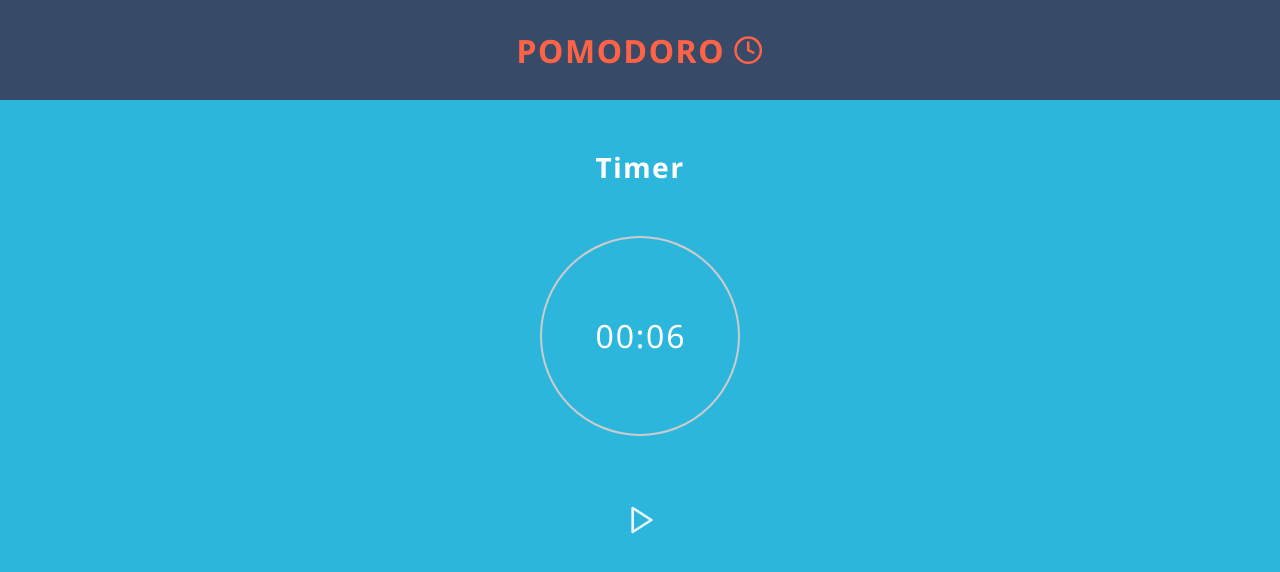
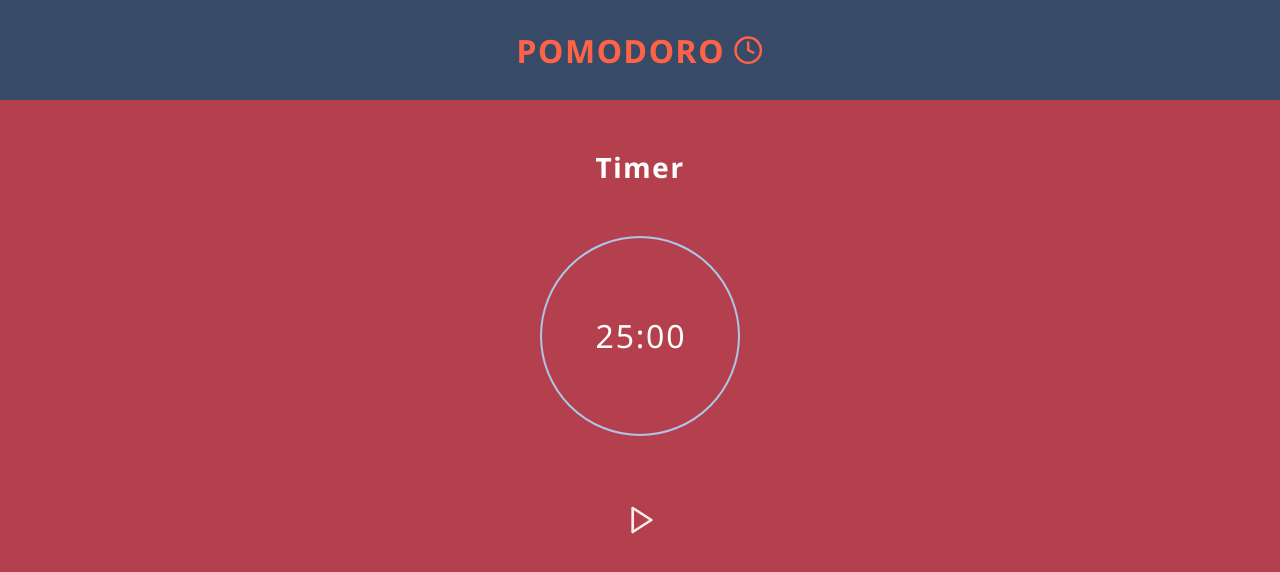
Before and after one commit to Rykasa/pomodoro-timer, a React (Vite) app: page / in a window 1280 px wide. Shown: the top 572 px of the page. Built offline with nearby package versions, Linux system fonts and the light colour scheme.

Commit message:
add notification song

```diff
--- a/src/App.tsx
+++ b/src/App.tsx
@@ -1,5 +1,3 @@
-import { FiClock, FiX, FiPlay, FiPause } from 'react-icons/fi'
-import { Countdown } from './components/Countdown'
 import { Header } from './components/Header'
 import { Timer } from './components/Timer'
 import { CountdownProvider } from './contexts/countdownContext'
--- a/src/components/Header/styles.ts
+++ b/src/components/Header/styles.ts
@@ -5,6 +5,7 @@ export const Header = styled.header`
   align-items: center;
   justify-content: center;
   gap: .5rem;
+
   background-color: var(--color-1);
   width: 100%;
   color: tomato;
--- a/src/components/Timer/styles.ts
+++ b/src/components/Timer/styles.ts
@@ -43,7 +43,7 @@ export const TimeWrapper = styled.div`
 
 export const ProgressBar = styled.div<{isActive: boolean, hadBreak: boolean}>`
   background-color: transparent;
-  border: 2px solid #ccc;
+  border: 2px solid var(--color-2);
   border-radius: 50%;
   width: 200px;
   height: 200px;
--- a/src/contexts/CountdownContext.tsx
+++ b/src/contexts/CountdownContext.tsx
@@ -18,7 +18,7 @@ let countdownTimeout: NodeJS.Timeout
 export const CountdownContext = createContext({} as CountdownContextData)
 
 export function CountdownProvider({children}: CountdownProviderProps){
-  const [time, setTime] = useState(0.1 * 60)
+  const [time, setTime] = useState(25 * 60)
   const [isActive, setIsActive] = useState(false)
   const [hasFinished, setHasFinished] = useState(false)
   const [hadBreak, setHadBreak] = useState(false)
@@ -31,20 +31,20 @@ export function CountdownProvider({children}: CountdownProviderProps){
     }else if(isActive && time === 0){
       setHasFinished(true)
       setIsActive(false)
+      new Audio('/src/assets/notification.mp3').play()
     }
   }, [isActive, time])
 
   useEffect(() =>{
     if(hasFinished && !hadBreak){
-      setTime(0.05 * 60)
+      setTime(5 * 60)
       setIsActive(true)
       setHasFinished(false)
       setHadBreak(true)
       const delay = new Date().getTime() + 2000
       while(parseInt(new Date().toString()) < delay){}
-      console.log(delay)
     }else if(hasFinished && time === 0){
-      setTime(0.1 * 60)
+      setTime(25 * 60)
       setHasFinished(false)
       setHadBreak(false)
     }
@@ -56,7 +56,7 @@ export function CountdownProvider({children}: CountdownProviderProps){
 
   function stopCountdown(){
     clearTimeout(countdownTimeout)
-    setTime(0.1 * 60)
+    setTime(25 * 60)
     setIsActive(false)
     setHasFinished(false)
     setHadBreak(false)
--- a/src/styles/global.ts
+++ b/src/styles/global.ts
@@ -13,25 +13,15 @@ export const GlobalStyles = createGlobalStyle`
     --primary-color-3: hsl(353, 79%, 21%);
     --primaty-color-4: hsl(353, 78%, 16%);
 
-    --clr-blue-1: hsl(189, 30%, 23%);
-    --clr-blue-2: hsl(187, 55%, 39%);
-    --clr-blue-3: hsl(184, 36%, 63%);
-
     --color-1: hsl(216, 30%, 31%);
     --color-2: hsl(217, 60%, 80%);
     --color-3: hsl(24, 69%, 67%);
     --color-4: hsl(45, 94%, 61%);
-
-    --l-color-1: #B0F7E4;
-    --l-color-2: #55D9D1;
-    --l-color-3: #2CB6DC;
-    --l-color-4: #1B84AB;
-    --l-color-5: #648686;
-    --l-color-6: #54645C;
   }
 
   body{
     font-family: 'Noto sans', sans-serif;
-    background-color: var(--l-color-3);
+    background-color: var(--primary-color-2);
+    min-height: 100vh;
   }
 `;
```
Also changed, not shown: 1 other file (tests, documents, lock files or other folders).
